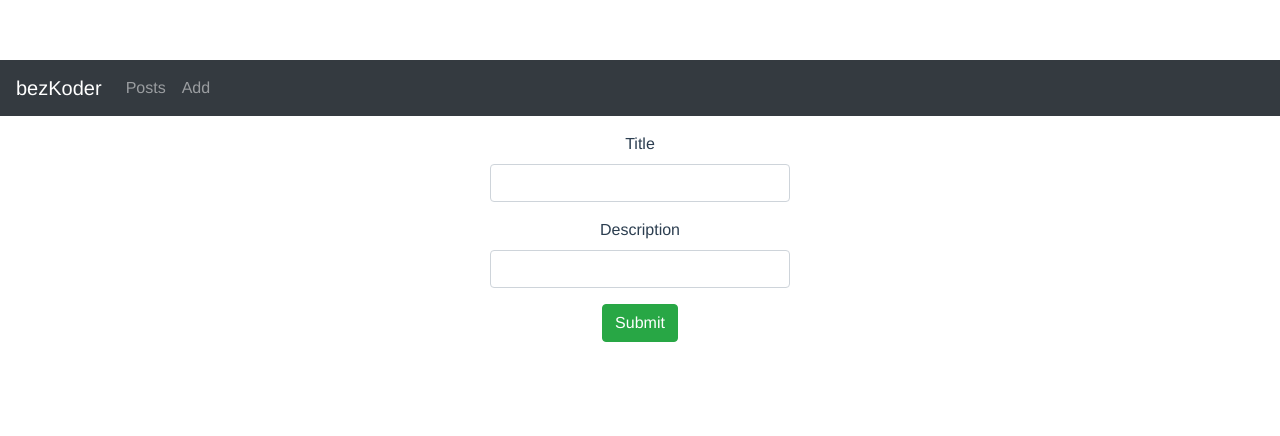
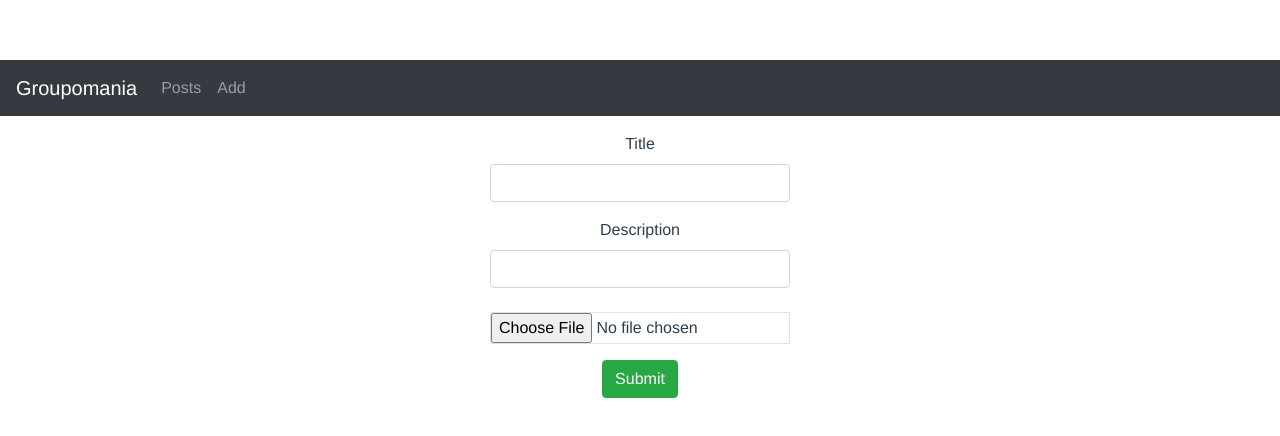
Before and after one commit to Marion-Touin/Projet7_OC_Groupomania, a Vue app in the folder frontend/: page /add in a window 1280 px wide. Shown: the top 436 px of the page. Built offline with nearby package versions, Linux system fonts and the light colour scheme.

Commit message:
création du bouton pour insérer une image

```diff
--- a/frontend/src/App.vue
+++ b/frontend/src/App.vue
@@ -1,7 +1,8 @@
+<!--Partie header-->
 <template>
   <div id="app">
     <nav class="navbar navbar-expand navbar-dark bg-dark">
-      <router-link to="/" class="navbar-brand">bezKoder</router-link>
+      <router-link to="/" class="navbar-brand">Groupomania</router-link>
       <div class="navbar-nav mr-auto">
         <li class="nav-item">
           <router-link to="/posts" class="nav-link">Posts</router-link>
--- a/frontend/src/components/AddPost.vue
+++ b/frontend/src/components/AddPost.vue
@@ -22,6 +22,23 @@
           v-model="post.description"
           name="description"
         />
+      </div>
+      <div>
+      <form
+            class="mt-4"
+            action="/upload"
+            method="POST"
+            enctype="multipart/form-data"
+          >
+            <div class="form-group">
+              <input
+                type="file"
+                name="file"
+                id="input-files"
+                class="form-control-file border"
+              />
+            </div>
+          </form>
       </div>
 
       <button @click="savePost" class="btn btn-success">Submit</button>
```
Also changed, not shown: 1 other file (tests, documents, lock files or other folders).
